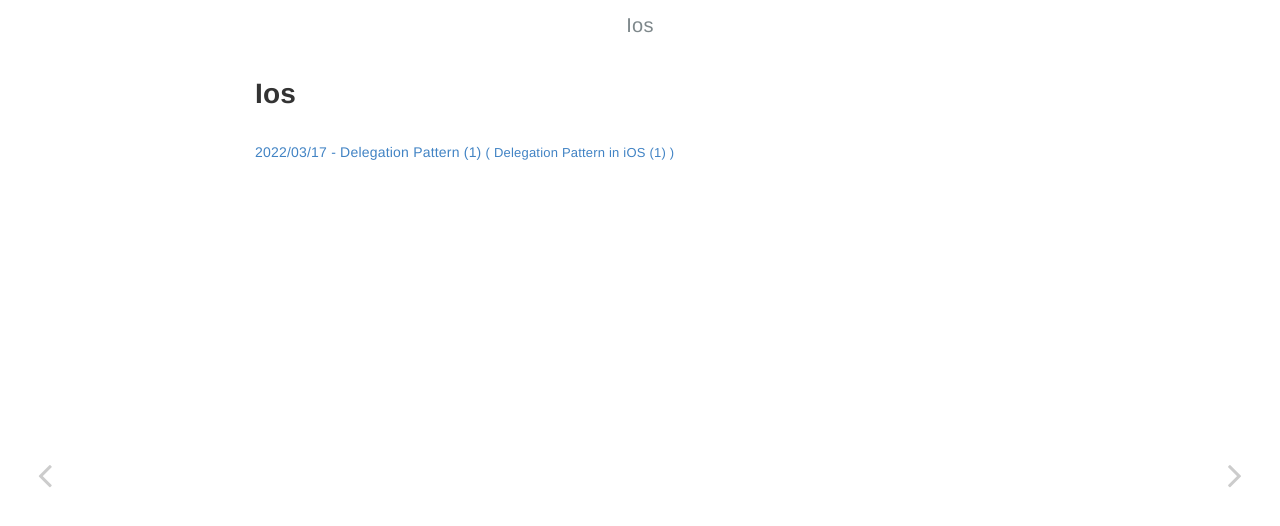
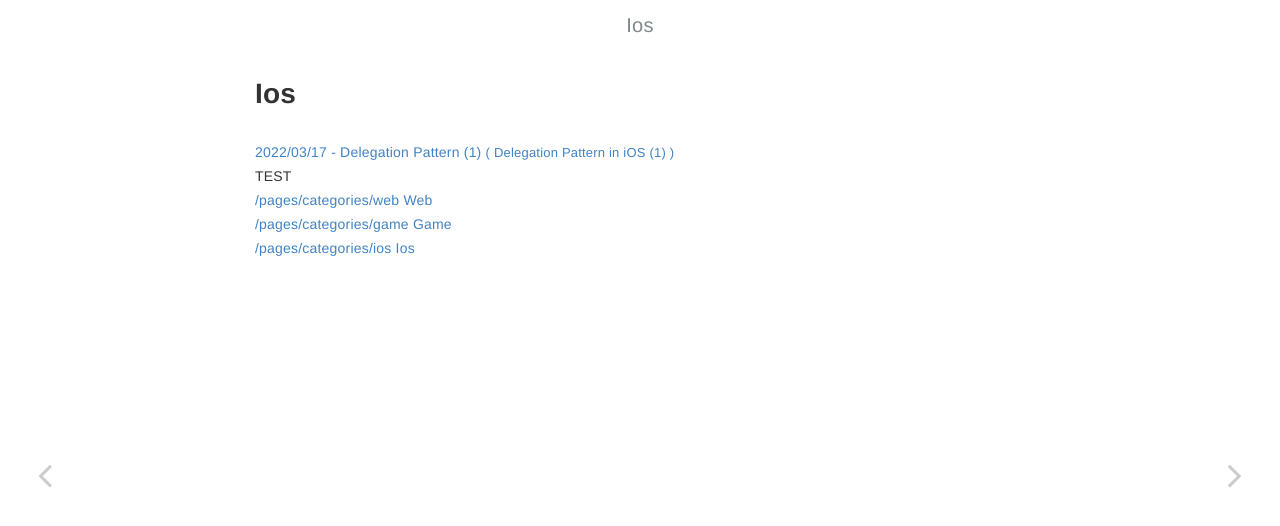
Before and after one commit to nicemiro/nicemiro.github.io, a Jekyll site: the page built from _pages/categories/ios.md, in a window 1280 px wide. Shown: the top 526 px of the page. Built offline with Jekyll 4.4.1, drawn with Linux system fonts in a browser that asks for light colours.

Commit message:
Update ios.md

```diff
--- a/_pages/categories/ios.md
+++ b/_pages/categories/ios.md
@@ -16,3 +16,14 @@ layout: post
         <span style="font-size:small" >( {{ index.titleEn }} )</span></a> <br>
 {% endfor %}
 </section>
+
+<section>
+TEST<br>
+{% for category in site.categories %}
+<a> {{site.baseurl}}/pages/categories/{{category | first | downcase}}</a>
+<a href="{{site.baseurl}}/pages/categories/{{category | first | downcase}}">
+{{ category | first }}
+</a><br>
+{% endfor %}
+
+</section>
```
